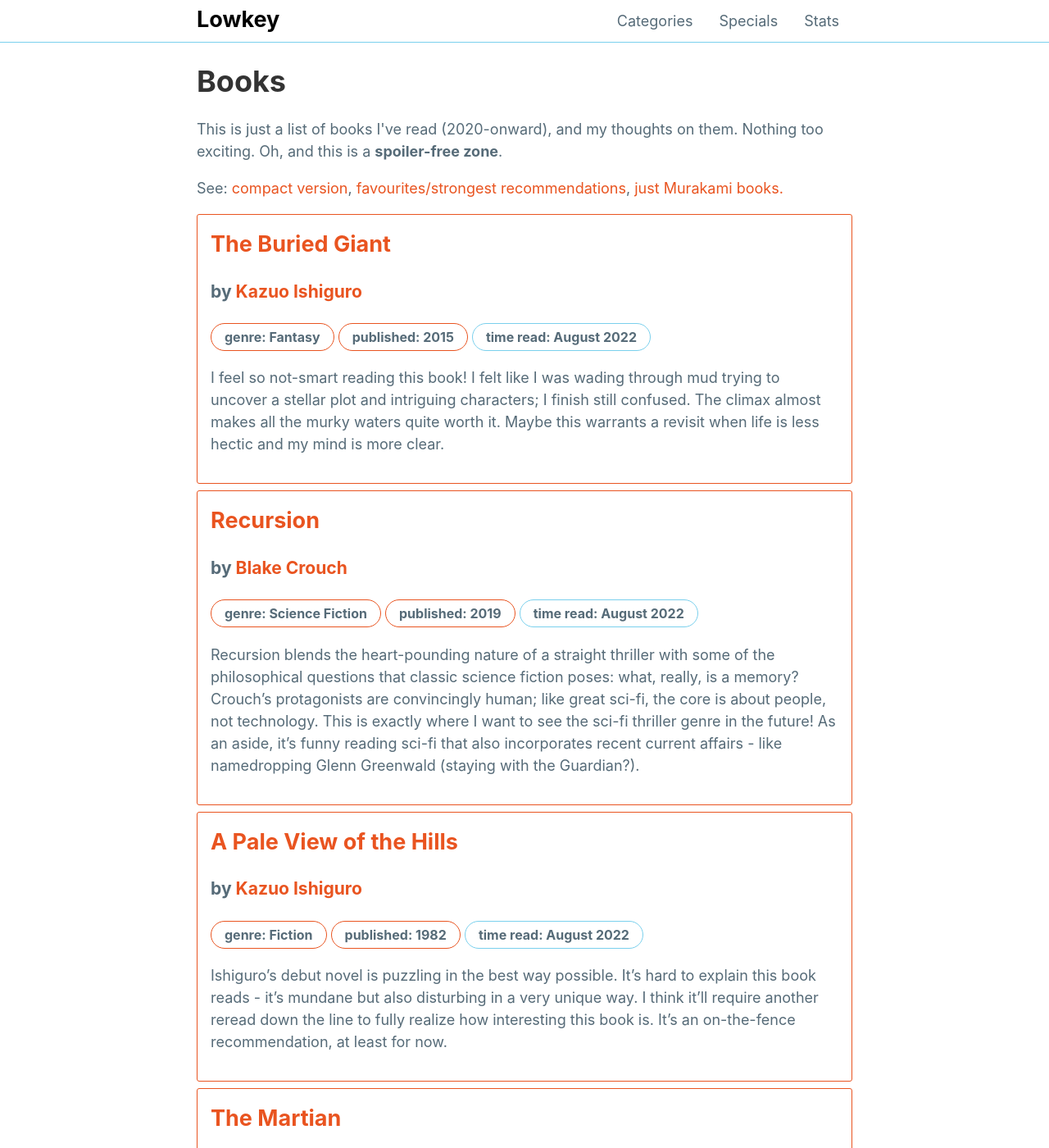
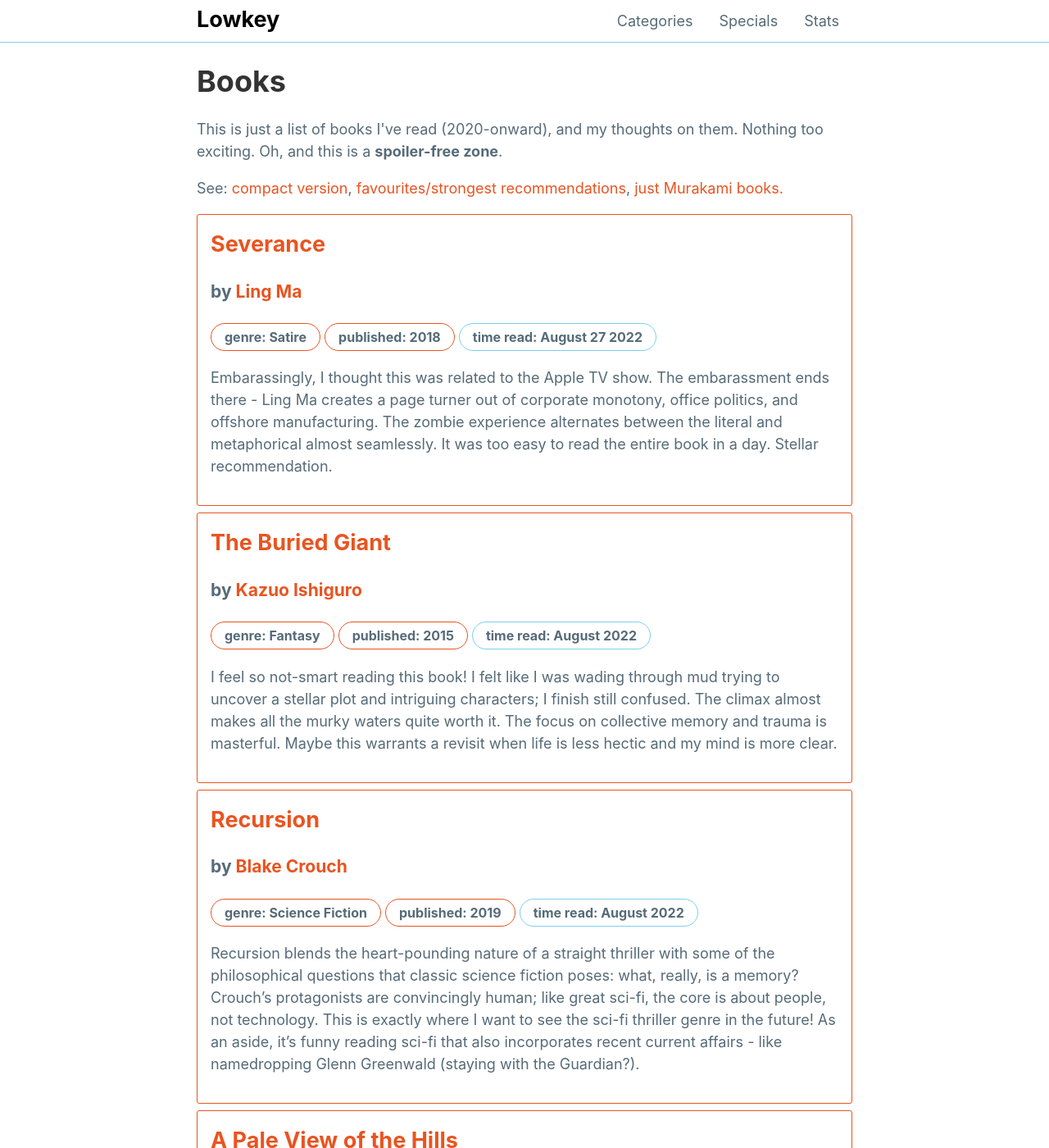
Before and after one commit to mattxwang/lowkey, a Jekyll site: the page built from stats/books.html, in a window 1280 px wide and 1400 px high. Shown: the whole window at 82% size. Built offline with Jekyll 4.4.1, drawn with Linux system fonts in a browser that asks for light colours.

Commit message:
severance

```diff
--- a/_data/books.yml
+++ b/_data/books.yml
@@ -706,4 +706,13 @@ theburiedgiant:
   year_published: 2015
   time_read: August 2022
   thoughts: >
-    I feel so not-smart reading this book! I felt like I was wading through mud trying to uncover a stellar plot and intriguing characters; I finish still confused. The climax almost makes all the murky waters quite worth it. Maybe this warrants a revisit when life is less hectic and my mind is more clear.
+    I feel so not-smart reading this book! I felt like I was wading through mud trying to uncover a stellar plot and intriguing characters; I finish still confused. The climax almost makes all the murky waters quite worth it. The focus on collective memory and trauma is masterful. Maybe this warrants a revisit when life is less hectic and my mind is more clear.
+severance:
+  title: Severance
+  author: Ling Ma
+  genre: Satire
+  year_published: 2018
+  time_read: August 27 2022
+  strong: true
+  thoughts: >
+    Embarassingly, I thought this was related to the Apple TV show. The embarassment ends there - Ling Ma creates a page turner out of corporate monotony, office politics, and offshore manufacturing. The zombie experience alternates between the literal and metaphorical almost seamlessly. It was too easy to read the entire book in a day. Stellar recommendation.
```
